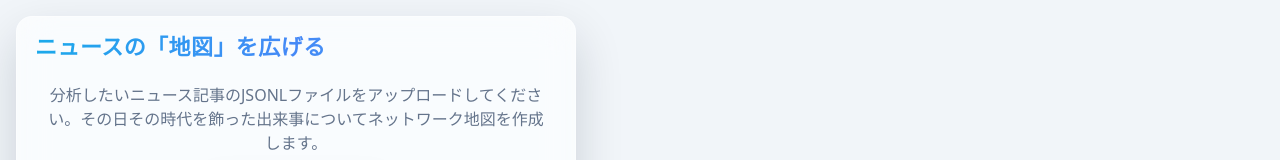
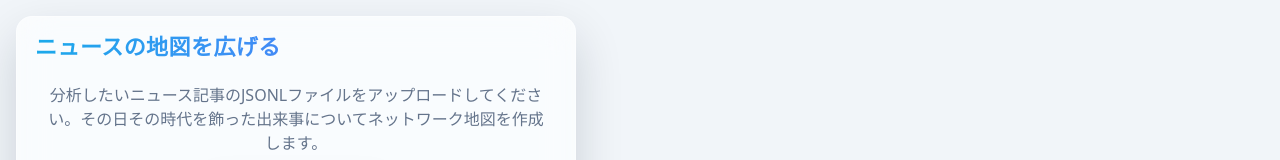
Before and after one commit to Igaki12/News-network-UI-demo, a React app: page / in a window 1280 px wide. Shown: the top 160 px of the page. Built offline with nearby package versions, Linux system fonts and the light colour scheme; the HTML template or start-up script is replaced by a standard one.

Commit message:
Update TopLeftPanel and docs index.html
Renamed the main JS asset in docs and updated references in index.html. Modified TopLeftPanel.tsx in src/components. These changes likely support updated documentation assets and UI improvements.

```diff
--- a/src/components/TopLeftPanel.tsx
+++ b/src/components/TopLeftPanel.tsx
@@ -43,7 +43,7 @@ export const TopLeftPanel = ({
         bgClip="text"
         fontWeight="extrabold"
       >
-        ニュースの「地図」を広げる
+        ニュースの地図を広げる
       </Heading>
       {!hasData && (
         <>
```
Also changed, not shown: 2 other files (tests, documents, lock files or other folders).
